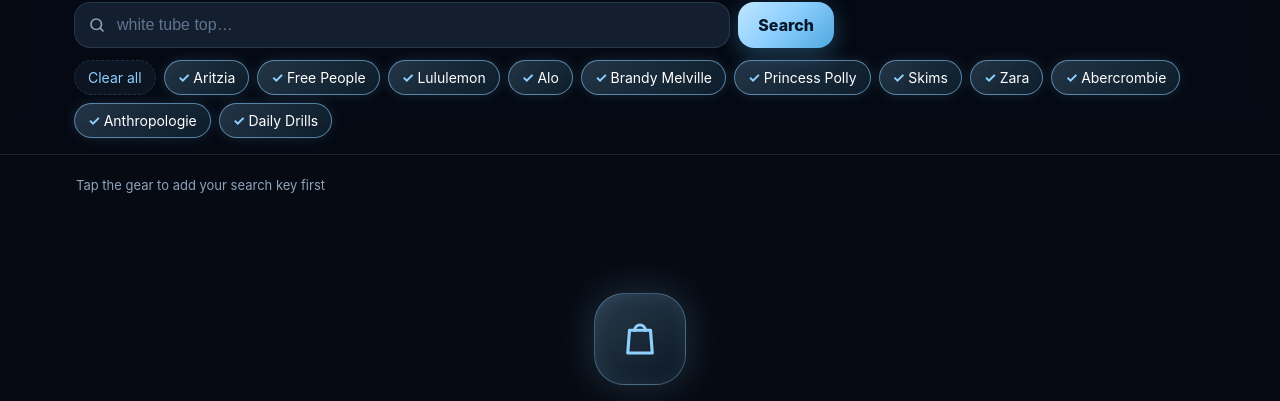
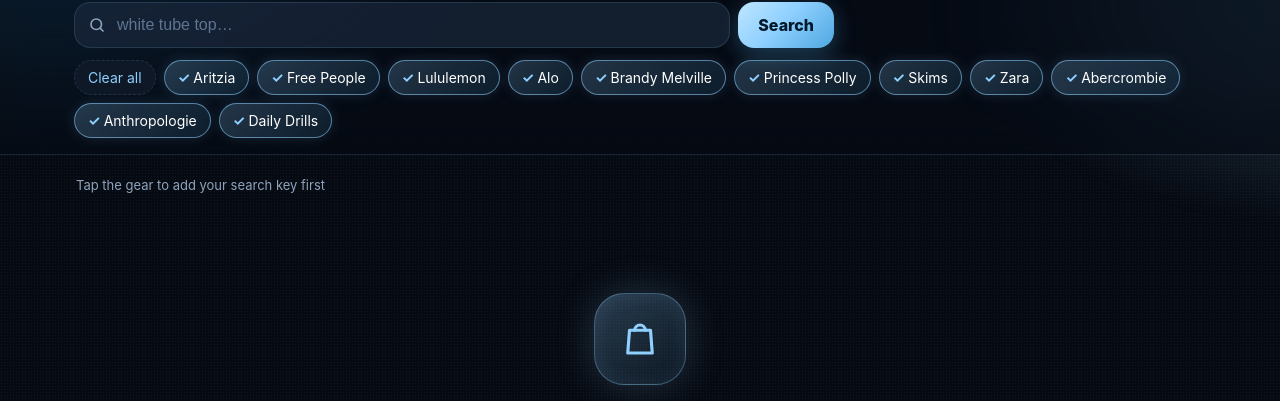
Before and after one commit to PandaFilmsHD/mallrat, a plain HTML site: page index.html in a window 1280 px wide. Shown: the part 68-469 px from the top of the page. Drawn offline with Linux system fonts and the light colour scheme.

Commit message:
Fix background glow showing
Co-Authored-By: Claude Opus 5.5 <noreply@anthropic.com>
Claude-Session: https://claude.ai/code/session_01CC8b2HDmYJSSkSTYaZEDPS

```diff
--- a/index.html
+++ b/index.html
@@ -19,7 +19,7 @@
   }
   *{box-sizing:border-box;-webkit-tap-highlight-color:transparent}
   html,body{margin:0;background:var(--bg);color:var(--text);font-family:-apple-system,BlinkMacSystemFont,"SF Pro Display","Segoe UI",Roboto,sans-serif}
-  body{min-height:100vh;padding-bottom:calc(30px + var(--safe-bot));overflow-x:hidden}
+  body{background:transparent;min-height:100vh;padding-bottom:calc(30px + var(--safe-bot));overflow-x:hidden}
   body::before{content:"";position:fixed;inset:-20%;z-index:-2;pointer-events:none;
     background:radial-gradient(40% 35% at 15% 10%,rgba(79,168,224,.42),transparent 70%),
                radial-gradient(35% 30% at 90% 20%,rgba(143,208,255,.26),transparent 70%),
```
